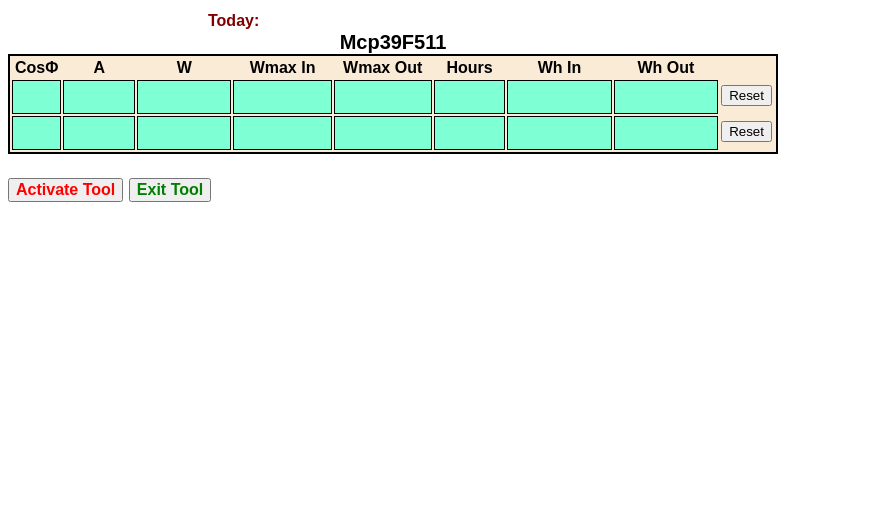
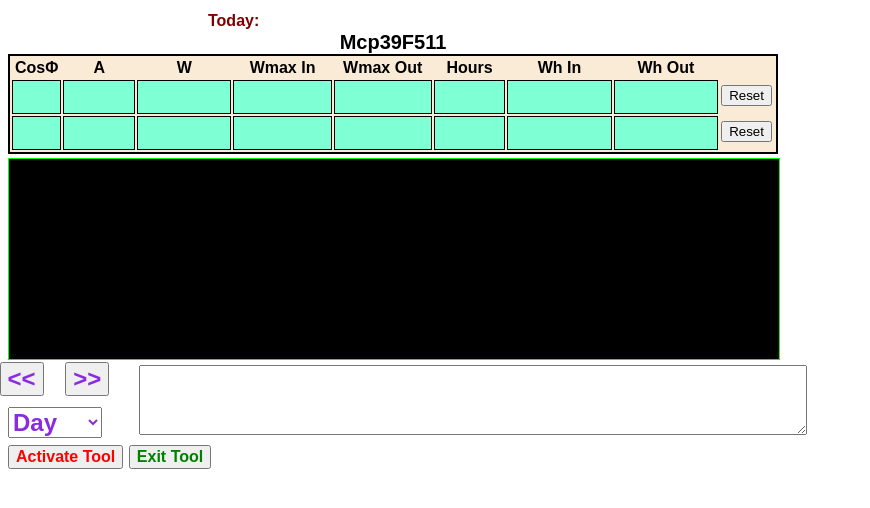
Before and after one commit to pzzlab/arduprj-esp8266, a plain HTML site: page PowerMonintor/data/index.html in a window 1280 px wide. Shown: the whole page, without its empty margins (0-870 px from the left). Drawn offline with Linux system fonts and the light colour scheme; no server answers.

Commit message:
varie modifiche

```diff
--- a/PowerMonintor/data/index.html
+++ b/PowerMonintor/data/index.html
@@ -22,11 +22,13 @@
 		.e			{color:deeppink; width:110px}
 		.hist		{font: bold 12px 'Courier New';color:darkmagenta;}
 		.htxt		{display: none;}
+		.navbtn {font:bold 24px arial;color:blueviolet;position:relative;top: -4px;}
+		#bkbtn  {top:-48px; left: -108px;}
+		#fwbtn  {top:-48px; left: -92px;}
 		#srvc		{display: none;}
-		#usr		{display: none;}
+		#usrx		{display: none;}
 		#years	{width:70px;}
 		#cmd		{width:590px;color:maroon;font:bold 14px 'Courier New'; margin-top:4px;}
-		#msg		{font:bold 18px arial;color:blue;}
 		#hlp		{font:bold 18px arial;color:blue;}
 		#dbgcomm{font:12px 'Courier New';margin-top:4px;}
 		#dbgtxt	{font:12px 'Courier New';background-color:transparent; resize:none;display:none;}
@@ -38,6 +40,7 @@
     #chart	{border:thin solid lime;background-color:black;margin-top:4px;}
 		#usrbtn	{font:bold 16px arial;color:green}
 		#srvcbtn{font:bold 16px arial;color:red}
+		#msg		{font:bold 14px monospace;color:black;position: relative;left:-68px;}
 
   </style>
 </head>
@@ -66,10 +69,13 @@
   </table>
 	<div id="usr">
 		<canvas id="chart" height="200" width="770" onclick="ChartClick()"></canvas><br/>
-		<select id="weeks"  name="weeks"  onclick="LogTyp=1; Cyc=20;"><option value="0">Now</option></select>
-		<select id="months" name="months" onclick="LogTyp=2; Cyc=20;"></select>
-		<select id="years"  name="years"  onclick="LogTyp=2; Cyc=20;"></select>
+		<select id="logtype" class="navbtn" onchange="NavigateLog(0);">
+		 	<option value="0">Day</option><option value="1">Week</option><option value="2">Month</option><option value="2">Year</option></select>
+		<input type = "button" id="bkbtn" class="navbtn" value="<<" onclick="NavigateLog(-1);">  </input>
+		<input type = "button" id="fwbtn" class="navbtn" value=">>" onclick="NavigateLog(1);">  </input>
+		<textarea	id="msg" cols="77" rows="4" readonly></textarea>
 	</div>
+
 	<div id="srvc">
 		<input type="text" id="cmd" maxlength="31" onkeydown="CmdKdn(event)"/><br />
     <select id="hlog"  class="hist" size="6" onclick="HClick(this.selectedIndex)" onchange="HChg(this.selectedIndex)"></select>
@@ -97,10 +103,10 @@ Error codes      0:TimeoutRx -1:OddAddr -2:Nack -3:ChksmErr -4:Undefined
 		<textarea	id="dbgtxt" cols="45" rows="2" readonly></textarea>
 	</div>
 	<div>
-		<output	id="msg"></output><br>
 		<output	id="dbgcomm"></output>
 		<button id="srvcbtn" class="accbtn" onclick="location.href='login?1&index.html'">Activate Tool</button>
-		<button id="usrbtn"  class="accbtn" onclick="location.href='logout?index.html'">Exit Tool</button>
+		<button id="usrbtn"  class="accbtn" onclick="location.href='logout?index.html'">Exit Tool</button><br/>
+		<output	id="txt"></output>
 	</div>
 
 
```
Also changed, not shown: 2 other files.
